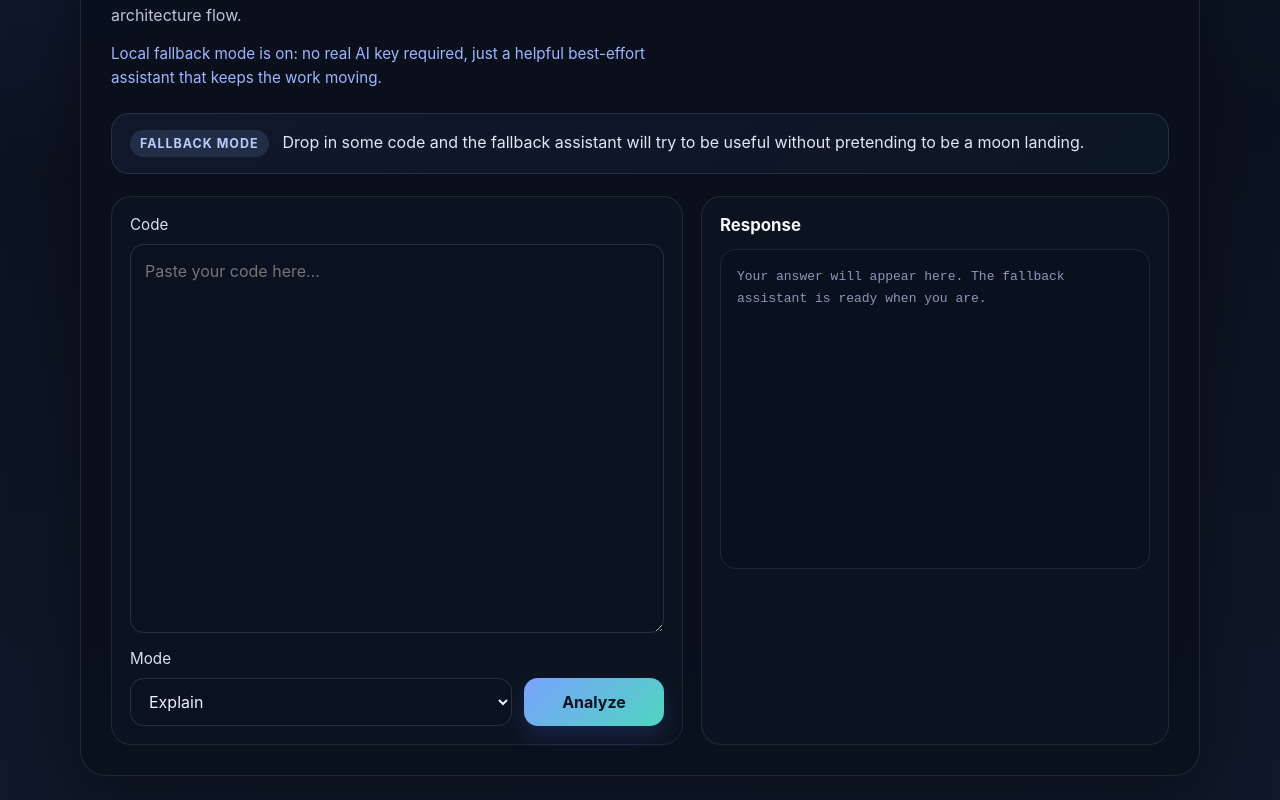
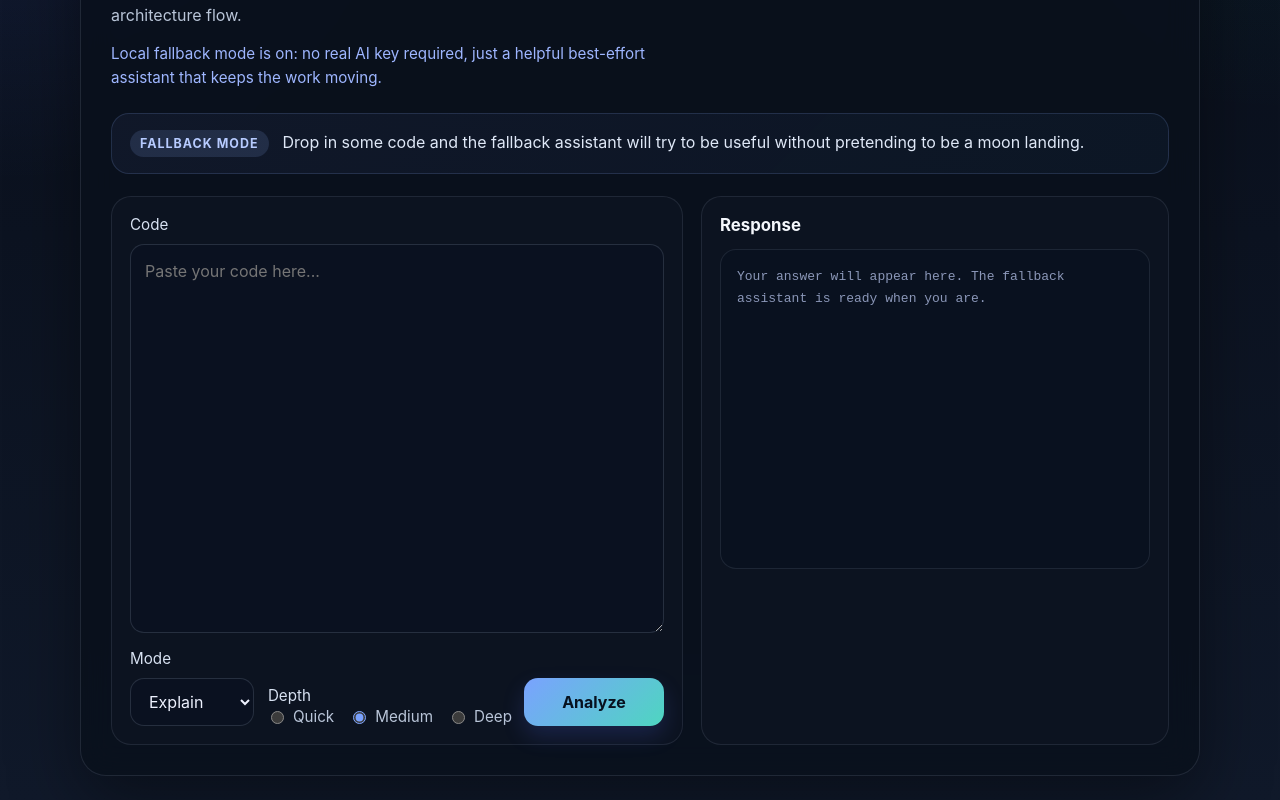
Before and after one commit to tehreemAsif63/CodeLensAI, a React (Vite) app in the folder frontend/: page / in a window 1280 px wide. Shown: the part 330-1130 px from the top of the page. Built offline with nearby package versions, Linux system fonts and the light colour scheme.

Commit message:
Adds different depths to hoose from for the question

```diff
--- a/frontend/src/App.css
+++ b/frontend/src/App.css
@@ -450,6 +450,39 @@ select:focus {
   flex: 1;
 }
 
+.depth-field {
+  display: flex;
+  flex-direction: column;
+  gap: 8px;
+  margin: 0;
+  padding: 0;
+  border: none;
+}
+
+.depth-field .field-label {
+  margin-bottom: 2px;
+}
+
+.depth-options {
+  display: flex;
+  gap: 14px;
+  align-items: center;
+}
+
+.depth-options label {
+  display: flex;
+  align-items: center;
+  gap: 6px;
+  font-size: 0.95rem;
+  color: #b9c5d8;
+  cursor: pointer;
+}
+
+.depth-options input[type="radio"] {
+  cursor: pointer;
+  accent-color: #7aa2ff;
+}
+
 .primary-button {
   min-width: 140px;
   height: 48px;
--- a/frontend/src/App.tsx
+++ b/frontend/src/App.tsx
@@ -4,6 +4,8 @@ import "./App.css";
 const API_BASE = "http://localhost:8080";
 
 type Mode = "explain" | "teach" | "quiz" | "structure";
+
+type Depth = "quick" | "medium" | "deep";
 
 type BannerKind = "idle" | "loading" | "error" | "success";
 
@@ -257,6 +259,7 @@ function pickFallbackMessage(kind: BannerKind, mode: Mode | "idle") {
 export default function App() {
   const [code, setCode] = useState("");
   const [mode, setMode] = useState<Mode>("explain");
+  const [depth, setDepth] = useState<Depth>("medium");
   const [responseText, setResponseText] = useState("");
   const [errorText, setErrorText] = useState("");
   const [loading, setLoading] = useState(false);
@@ -443,7 +446,7 @@ export default function App() {
       const res = await fetch(`${API_BASE}/analyze`, {
         method: "POST",
         headers: { "Content-Type": "application/json" },
-        body: JSON.stringify({ code, mode, depth: "shallow" }),
+        body: JSON.stringify({ code, mode, depth }),
       });
 
       if (!res.ok) {
@@ -525,6 +528,42 @@ export default function App() {
                 </select>
               </label>
 
+              <fieldset className="depth-field">
+                <legend className="field-label">Depth</legend>
+                <div className="depth-options">
+                  <label>
+                    <input
+                      type="radio"
+                      name="depth"
+                      value="quick"
+                      checked={depth === "quick"}
+                      onChange={(e) => setDepth(e.target.value as Depth)}
+                    />
+                    Quick
+                  </label>
+                  <label>
+                    <input
+                      type="radio"
+                      name="depth"
+                      value="medium"
+                      checked={depth === "medium"}
+                      onChange={(e) => setDepth(e.target.value as Depth)}
+                    />
+                    Medium
+                  </label>
+                  <label>
+                    <input
+                      type="radio"
+                      name="depth"
+                      value="deep"
+                      checked={depth === "deep"}
+                      onChange={(e) => setDepth(e.target.value as Depth)}
+                    />
+                    Deep
+                  </label>
+                </div>
+              </fieldset>
+
               <button
                 type="submit"
                 className="primary-button"
```
Also changed, not shown: 1 other file (tests, documents, lock files or other folders).
